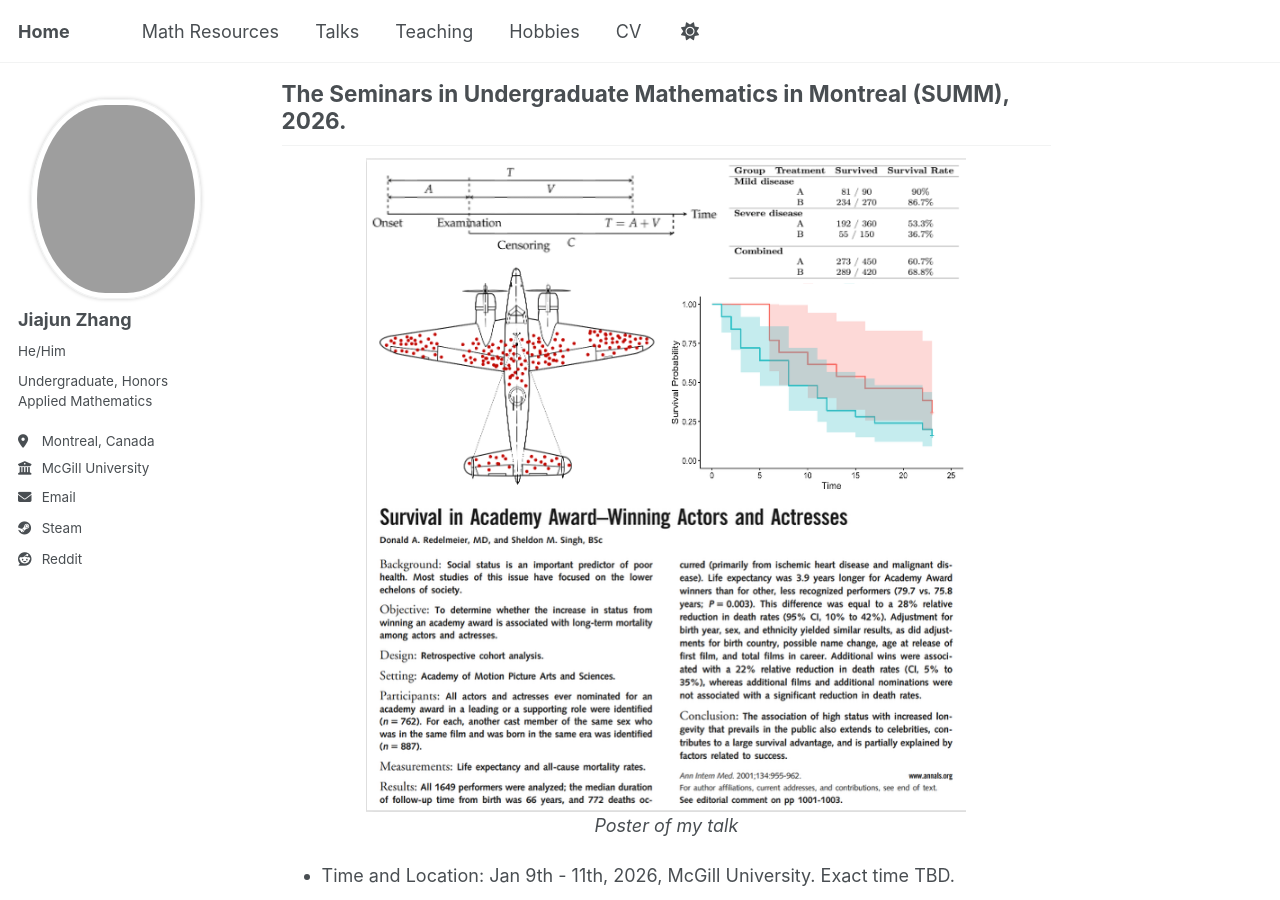
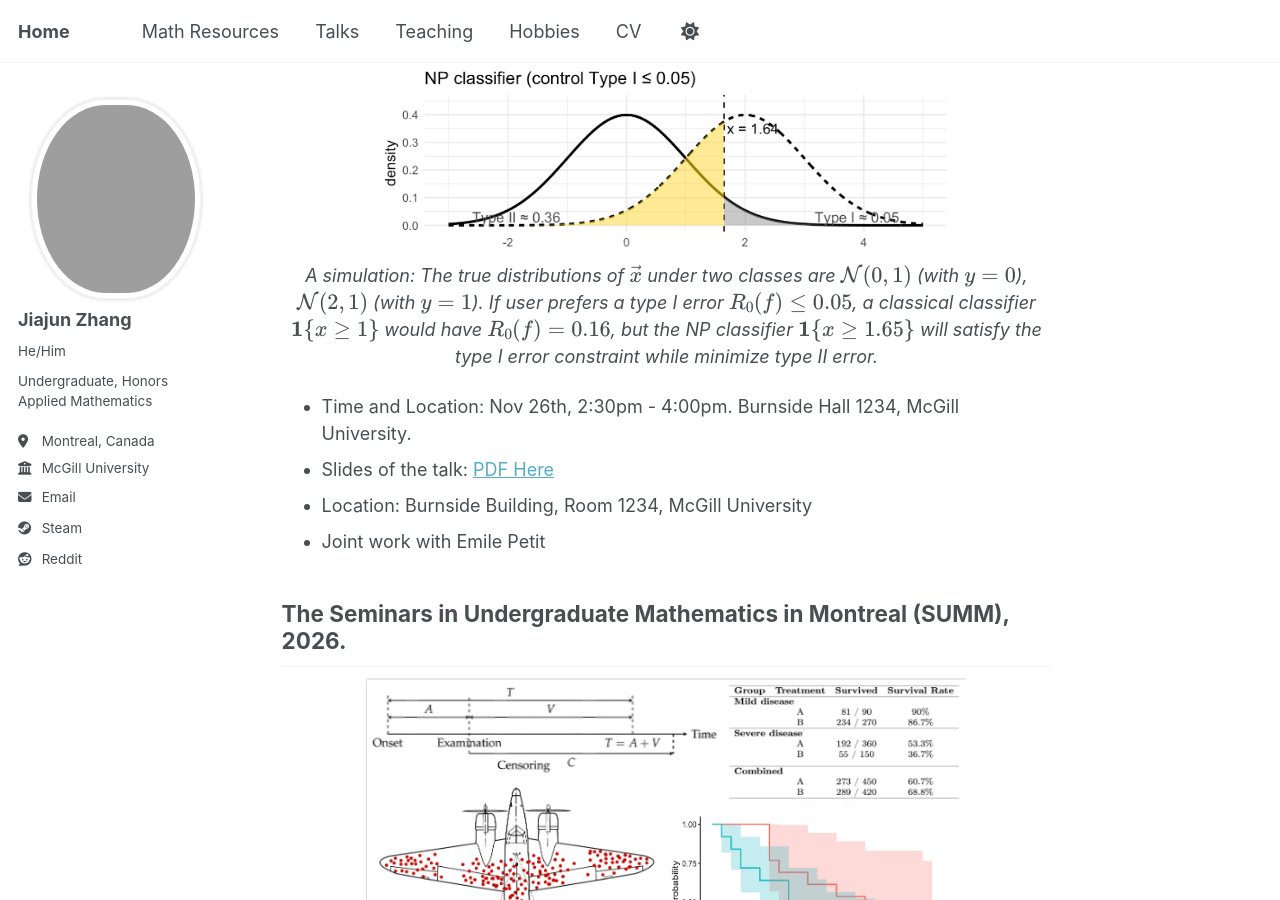
Before and after one commit to JohanssonRein/JohanssonRein.github.io, a Jekyll site: the page built from _pages/about.md, in a window 1280 px wide and 900 px high, scrolled down 548 px. Built offline with Jekyll 4.4.1, drawn with Linux system fonts in a browser that asks for light colours.

Commit message:
Update about.md

```diff
--- a/_pages/about.md
+++ b/_pages/about.md
@@ -12,6 +12,11 @@ redirect_from:
 # Recent Activities:
 
 ## Research Talk on Vapnik-Chervonenkis dimension, Probabilistic bounds, and Neyman-Pearson Classification.
+
+<div style="text-align: center;">
+  <img src="/images/NPClass.png" alt="Winter Break" width="600">
+  <p><em>A simulation: The true distributions of $\vec x$ under two classes are $\mathcal{N}(0,1)$ (with $y=0$), $\mathcal{N}(2,1)$ (with $y=1$). If user prefers a type I error $R_0(f) \leq 0.05$, a classical classifier $\mathbf{1}\{ x \geq 1\}$ would have $R_0(f) = 0.16$, but the NP classifier $\mathbf{1}\{ x \geq 1.65\}$ will satisfy the type I error constraint while minimize type II error. </em></p>
+</div>
    * Time and Location: Nov 26th, 2:30pm - 4:00pm. Burnside Hall 1234, McGill University.
    * Slides of the talk: [PDF Here](/files/NPClassifiers.pdf)
    * Location: Burnside Building, Room 1234, McGill University
```
